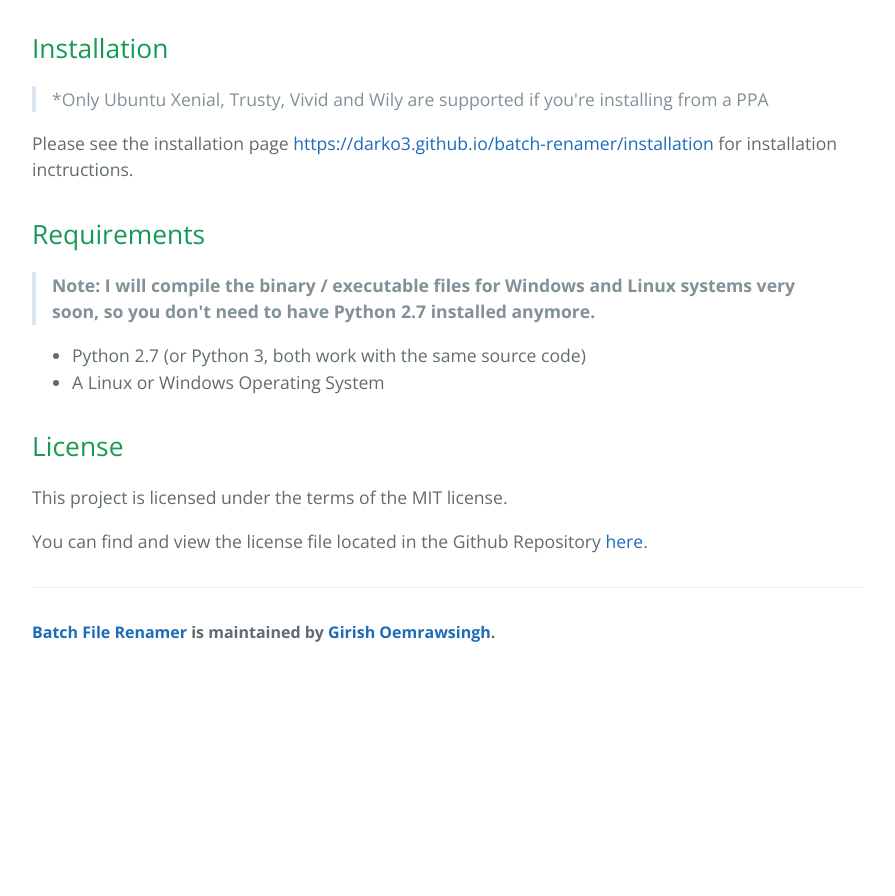
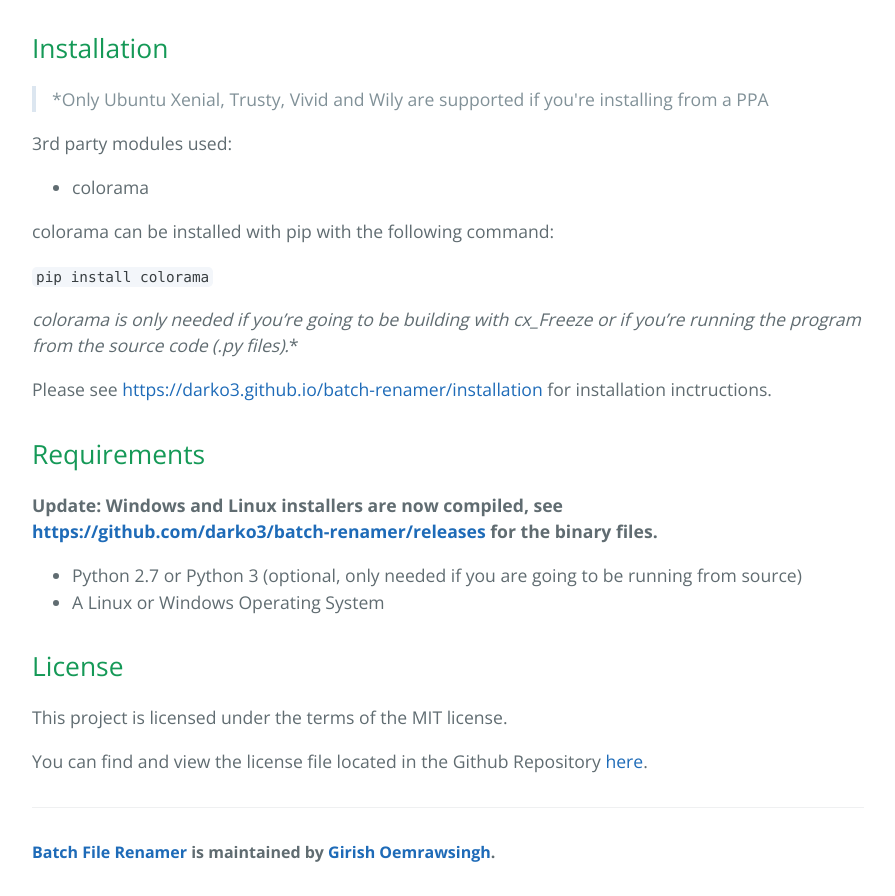
Before and after one commit to darko3/batch-renamer, a plain HTML site: page index.html in a window 1280 px wide. Shown: the part 1443-2339 px from the top of the page, without its empty margins (192-1087 px from the left). Before the commit the page ends 2119 px from the top, so only its background shows below. Drawn offline with nearby package versions, Linux system fonts and the light colour scheme.

Commit message:
Updated index.html

```diff
--- a/index.html
+++ b/index.html
@@ -47,18 +47,25 @@
 <blockquote>
   <p>*Only Ubuntu Xenial, Trusty, Vivid and Wily are supported if you're installing from a PPA</p>
 </blockquote>
-<p>Please see the installation page <a href="https://darko3.github.io/batch-renamer/installation">https://darko3.github.io/batch-renamer/installation</a> for installation inctructions.</p>
+<p>3rd party modules used:</p>
+<ul>
+  <li>colorama</li>
+</ul>
+
+<p>colorama can be installed with pip with the following command:</p>
+<p><code>pip install colorama</code></p>
+<p><em><em>colorama is only needed if you’re going to be building with cx_Freeze or if you’re running the program from the source code (</em>.py files).</em>*</p>
+<p>Please see <a href="https://darko3.github.io/batch-renamer/installation">https://darko3.github.io/batch-renamer/installation</a> for installation inctructions.</p>
 
 
 <h2>
 <a id="requirements" class="anchor" href="#requirements" aria-hidden="true"><span aria-hidden="true" class="octicon octicon-link"></span></a>Requirements</h2>
 
-<blockquote>
-<p><strong>Note: I will compile the binary / executable files for Windows and Linux systems very soon, so you don't need to have Python 2.7 installed anymore.</strong></p>
-</blockquote>
+<p><strong>Update: Windows and Linux installers are now compiled, see <a href="https://github.com/darko3/batch-renamer/releases">https://github.com/darko3/batch-renamer/releases</a> for the binary files.</strong></p>
+
 
 <ul>
-<li>Python 2.7 (or Python 3, both work with the same source code)</li>
+<li>Python 2.7 or Python 3 (optional, only needed if you are going to be running from source)</li>
 <li>A Linux or Windows Operating System</li>
 </ul>
 
```
